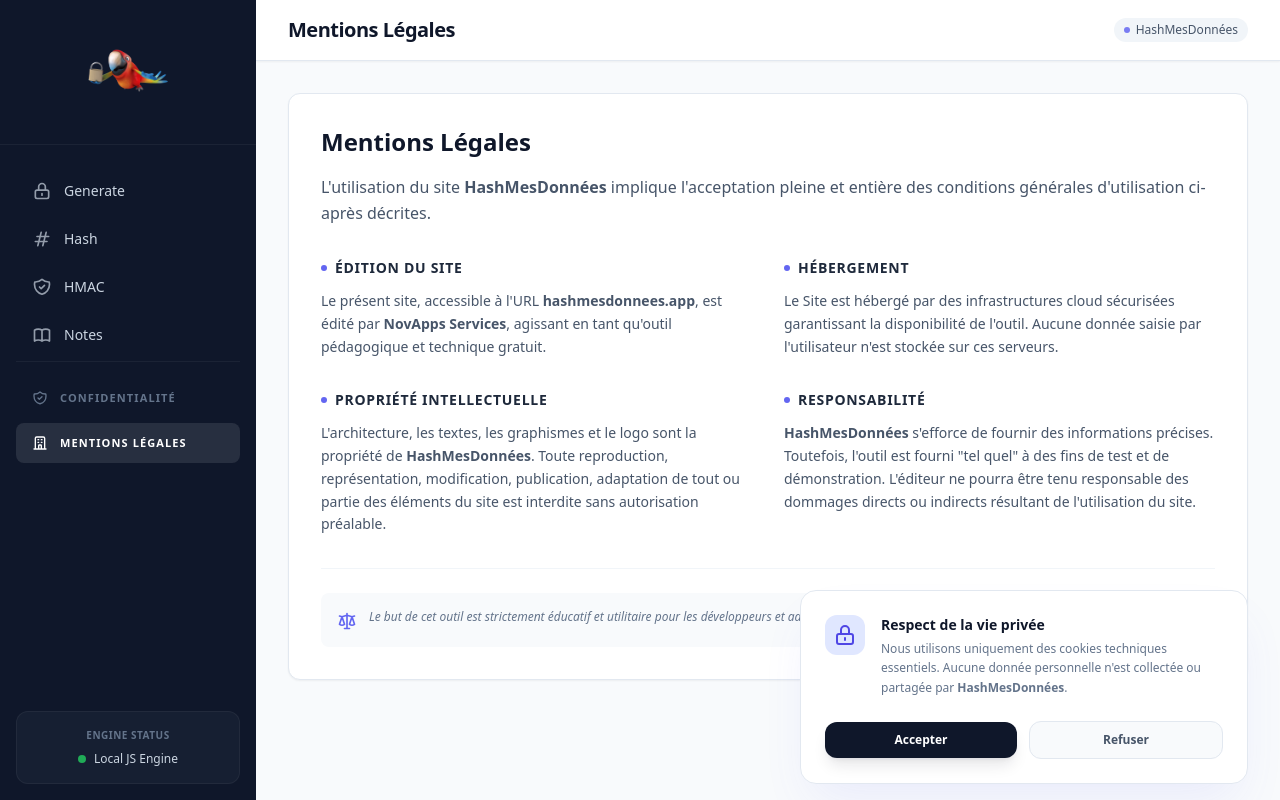
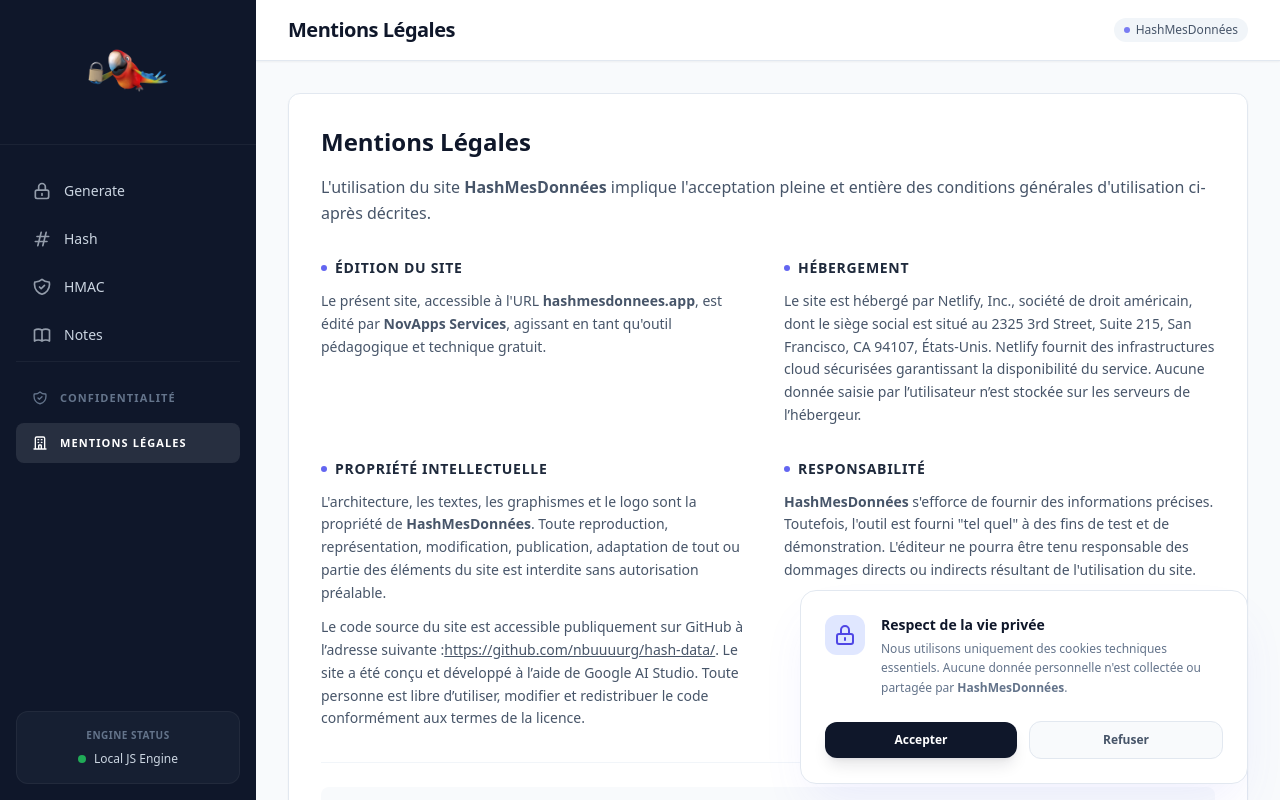
Before and after one commit to nbuuuurg/hash-data, a React (Vite) app: page / in a window 1280 px wide. Both pictures are taken after a click on the button "MENTIONS LÉGALES". Built offline with nearby package versions, Linux system fonts and the light colour scheme.

Commit message:
Update confidentiality

```diff
--- a/components/LegalPanel.tsx
+++ b/components/LegalPanel.tsx
@@ -29,7 +29,7 @@
               Hébergement
             </h3>
             <p className="text-sm text-slate-600 leading-relaxed">
-              Le Site est hébergé par des infrastructures cloud sécurisées garantissant la disponibilité de l'outil. Aucune donnée saisie par l'utilisateur n'est stockée sur ces serveurs.
+              Le site est hébergé par Netlify, Inc., société de droit américain, dont le siège social est situé au 2325 3rd Street, Suite 215, San Francisco, CA 94107, États-Unis. Netlify fournit des infrastructures cloud sécurisées garantissant la disponibilité du service. Aucune donnée saisie par l’utilisateur n’est stockée sur les serveurs de l’hébergeur.
             </p>
           </section>
 
@@ -40,6 +40,12 @@
             </h3>
             <p className="text-sm text-slate-600 leading-relaxed">
               L'architecture, les textes, les graphismes et le logo sont la propriété de <strong>HashMesDonnées</strong>. Toute reproduction, représentation, modification, publication, adaptation de tout ou partie des éléments du site est interdite sans autorisation préalable.
+            </p>
+            <p className="text-sm text-slate-600 leading-relaxed">
+              Le code source du site est accessible publiquement sur GitHub à l’adresse suivante :
+              <a href="https://github.com/nbuuuurg/hash-data/tree/main/public" target="_blank" rel="noopener noreferrer" className="underline">https://github.com/nbuuuurg/hash-data/</a>.
+              Le site a été conçu et développé à l’aide de Google AI Studio.
+              Toute personne est libre d’utiliser, modifier et redistribuer le code conformément aux termes de la licence.
             </p>
           </section>
 
```
